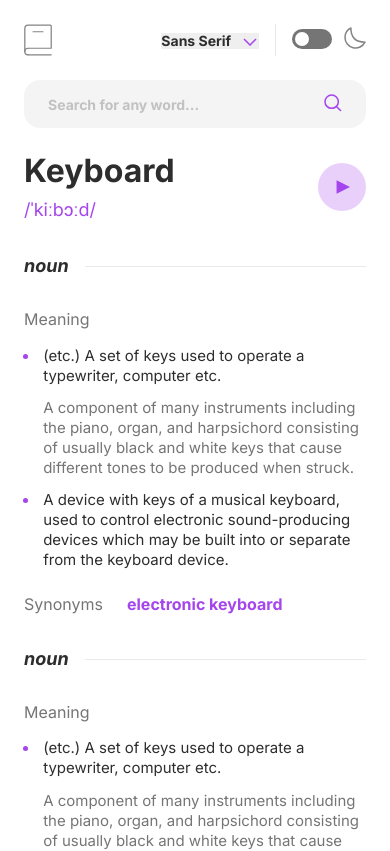
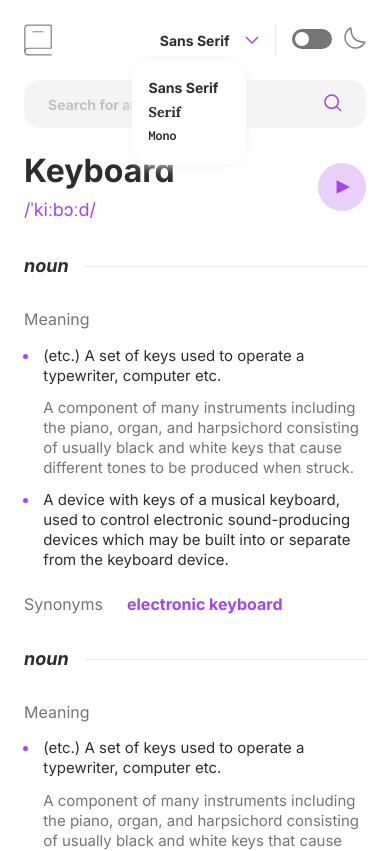
Before and after one commit to ashish-d2/dictionary-web-app, a React (Create React App) app: page / in a window 390 px wide. Shown: the top 851 px of the page. Built offline with nearby package versions, Linux system fonts and the light colour scheme.

Commit message:
feat(FontSelector): Implemented styles for light theme mobile view

```diff
--- a/src/components/buttons/fontSelector/FontSelector.module.scss
+++ b/src/components/buttons/fontSelector/FontSelector.module.scss
@@ -1,31 +1,41 @@
 @use "./../../../scss/colors" as c;
 @use "./../../../scss/text" as t;
 
-.fontSelector_wrapper {
+.fontSelector {
+  display: flex;
+  flex-wrap: nowrap;
+  align-items: center;
+  justify-content: space-between;
+  font-size: 0.875rem;
+  font-weight: 700;
+  gap: 1.126em;
+  cursor: pointer;
   position: relative;
 
-  .fontSelector {
-    appearance: none;
-    border: none;
-    width: fit-content;
-    padding-right: 2em;
+  @media (min-width: 768px) {
+    font-size: 1.125rem;
+  }
 
-    &:focus {
-      outline: none;
+  .fonts {
+    white-space: nowrap;
+    margin-top: 0.875em;
+    font-size: 14px;
+    position: absolute;
+    top: 1.125em;
+    left: -2em;
+    padding: 1.2em 2em 1.2em 1.2em;
+    border-radius: 20px;
+    background-color: #fff;
+    z-index: 1;
+    box-shadow: 0 0 1em #f2f2f2;
+
+    p {
+      line-height: 24px;
+
+      &:hover {
+        color: c.$violet;
+        transition: color 0.3s ease;
+      }
     }
   }
-
-  .fontSelector_sansSerif {
-    @include t.textBoldSans(0.875rem);
-  }
-
-  .fontSelector_lt {
-    color: c.$lt-primary-black;
-  }
 }
-
-.arrowBtn {
-  position: absolute;
-  margin-left: -1em;
-  display: inline-block;
-}
--- a/src/components/buttons/fontSelector/FontSelector.tsx
+++ b/src/components/buttons/fontSelector/FontSelector.tsx
@@ -1,33 +1,17 @@
-import { useRef } from "react";
-
 import styles from "./FontSelector.module.scss";
 
 import { ReactComponent as ArrowLogo } from "./../../../assets/images/icon-arrow-down.svg";
 
 const FontSelector = function () {
-  const selectRef = useRef<HTMLSelectElement>(null);
-
-  const handleArrowBtnClick = function () {
-    if (selectRef.current) {
-      selectRef.current.focus();
-      //   selectRef.current.click();
-    }
-  };
-
   return (
-    <div className={styles.fontSelector_wrapper}>
-      <select
-        className={`${styles.fontSelector} ${styles.fontSelector_sansSerif} ${styles.fontSelector_lt}`}
-        ref={selectRef}
-      >
-        <option value="sans-serif">Sans Serif</option>
-        <option value="serif">Serif</option>
-        <option value="mono">Mono</option>
-      </select>
-
-      <div className={styles.arrowBtn} onClick={handleArrowBtnClick}>
-        <ArrowLogo />
+    <div className={`${styles.fontSelector} text-light`}>
+      <p>Sans Serif</p>
+      <div className={`${styles.fonts}`}>
+        <p className="sans-Serif">Sans Serif</p>
+        <p className="serif">Serif</p>
+        <p className="mono">Mono</p>
       </div>
+      <ArrowLogo />
     </div>
   );
 };
--- a/src/scss/_text.scss
+++ b/src/scss/_text.scss
@@ -8,6 +8,14 @@
 
 .sansSerif {
   font-family: Inter, sans-serif;
+}
+
+.serif {
+  font-family: Lora, serif;
+}
+
+.mono {
+  font-family: Inconsolata, monospace;
 }
 
 // Design system
```
